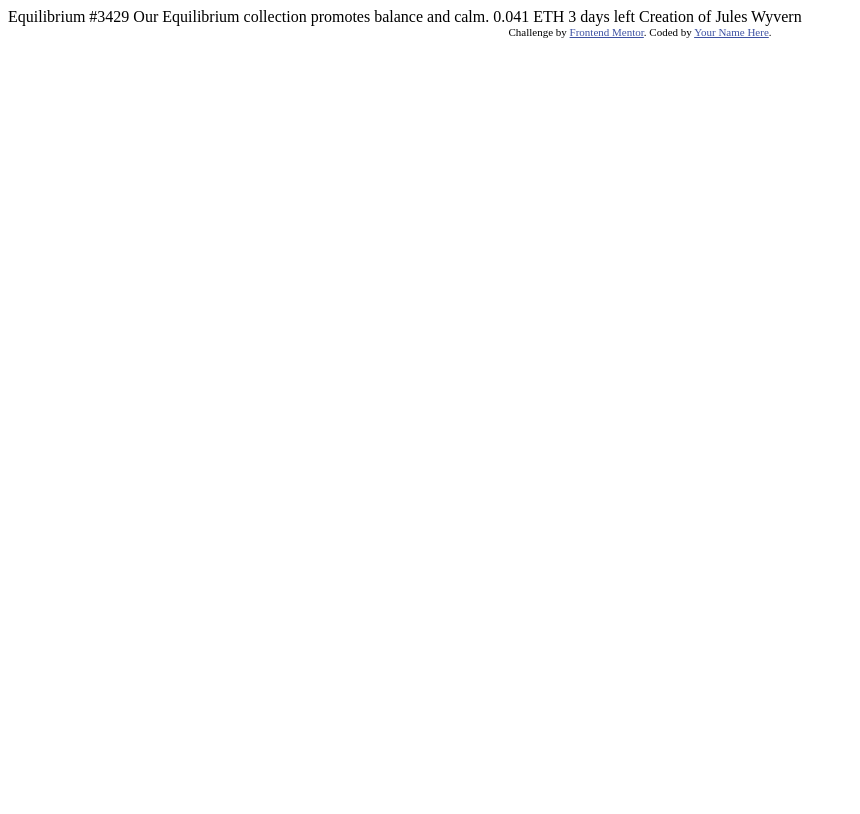
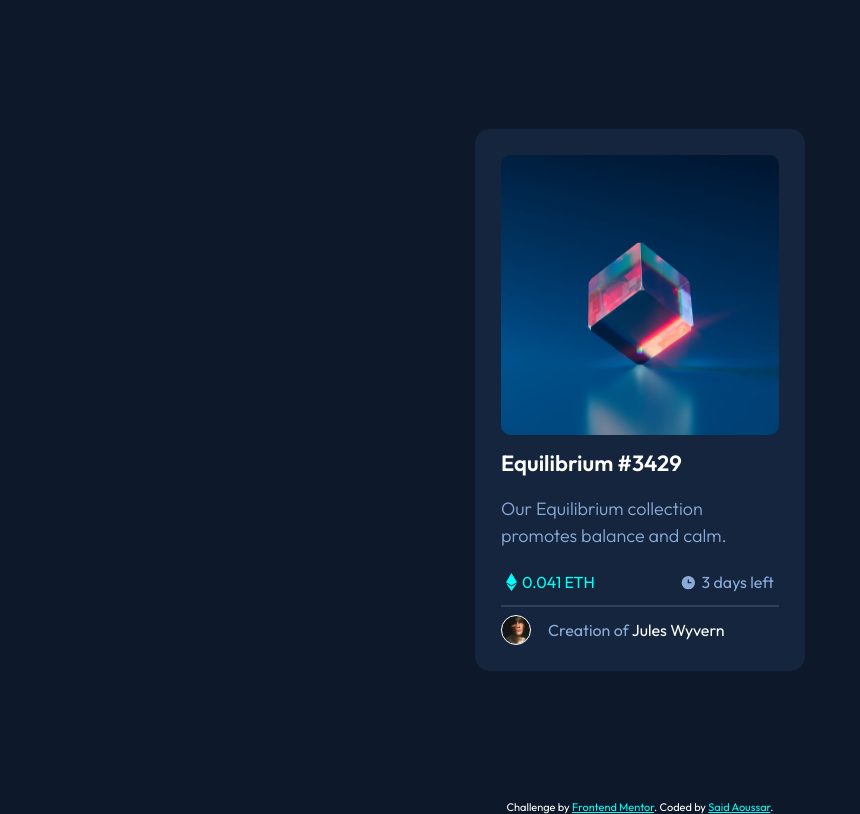
Before and after one commit to SaidAoussar/nft-preview-card-component, a plain HTML site: page index.html in a window 1280 px wide. Shown: the whole page, without its empty margins (0-860 px from the left). Drawn offline with nearby package versions, Linux system fonts and the light colour scheme; files that its build step writes are made by us from their sources.

Commit message:
create html markup

```diff
--- a/index.html
+++ b/index.html
@@ -1,33 +1,70 @@
 <!DOCTYPE html>
 <html lang="en">
   <head>
-  <meta charset="UTF-8">
-  <meta name="viewport" content="width=device-width, initial-scale=1.0"> <!-- displays site properly based on user's device -->
-
-  <link rel="icon" type="image/png" sizes="32x32" href="./images/favicon-32x32.png">
-
+    <meta charset="UTF-8" />
+    <meta name="viewport" content="width=device-width, initial-scale=1.0" />
+    <link
+      rel="icon"
+      type="image/png"
+      sizes="32x32"
+      href="./images/favicon-32x32.png"
+    />
+    <link
+      href="https://fonts.googleapis.com/css2?family=Outfit:wght@300;400;600&display=swap"
+      rel="stylesheet"
+    />
+    <link rel="stylesheet" href="./dist/style.css" />
     <title>Frontend Mentor | NFT preview card component</title>
-
-  <!-- Feel free to remove these styles or customise in your own stylesheet 👍 -->
     <style>
-    .attribution { font-size: 11px; text-align: center; }
-    .attribution a { color: hsl(228, 45%, 44%); }
+      .attribution {
+        font-size: 11px;
+        text-align: center;
+      }
+      .attribution a {
+        color: hsl(178, 100%, 50%);
+      }
     </style>
   </head>
   <body>
+    <main class="wrapper">
+      <div class="card container p-all">
+        <div class="card__image">
+          <div
+            style="background-image: url('./images/image-equilibrium.jpg')"
+          ></div>
+        </div>
+        <h1 class="card__title">Equilibrium #3429</h1>
+        <p class="card__description">
+          Our Equilibrium collection promotes balance and calm.
+        </p>
+        <div class="card__info">
+          <div class="price">
+            <img src="./images/icon-ethereum.svg" alt="ethereum" />
+            <span>0.041 ETH</span>
+          </div>
+          <div class="publish-date">
+            <img src="./images/icon-clock.svg" alt="clock" />
+            <span>3 days left</span>
+          </div>
+        </div>
+        <hr />
+        <div class="card__author">
+          <div class="avatar">
+            <div
+              style="background-image: url('./images/image-avatar.png')"
+            ></div>
+          </div>
 
-  Equilibrium #3429
-
-  Our Equilibrium collection promotes balance and calm.
-
-  0.041 ETH
-  3 days left
-
-  Creation of Jules Wyvern
+          <span>Creation of <a href="#">Jules Wyvern</a></span>
+        </div>
+      </div>
+    </main>
 
     <div class="attribution">
-    Challenge by <a href="https://www.frontendmentor.io?ref=challenge" target="_blank">Frontend Mentor</a>.
-    Coded by <a href="#">Your Name Here</a>.
+      Challenge by
+      <a href="https://www.frontendmentor.io?ref=challenge" target="_blank"
+        >Frontend Mentor</a
+      >. Coded by <a href="https://saidaoussar.tech/">Said Aoussar</a>.
     </div>
   </body>
 </html>
```
Lines whose indentation alone changed are shown as unchanged.
